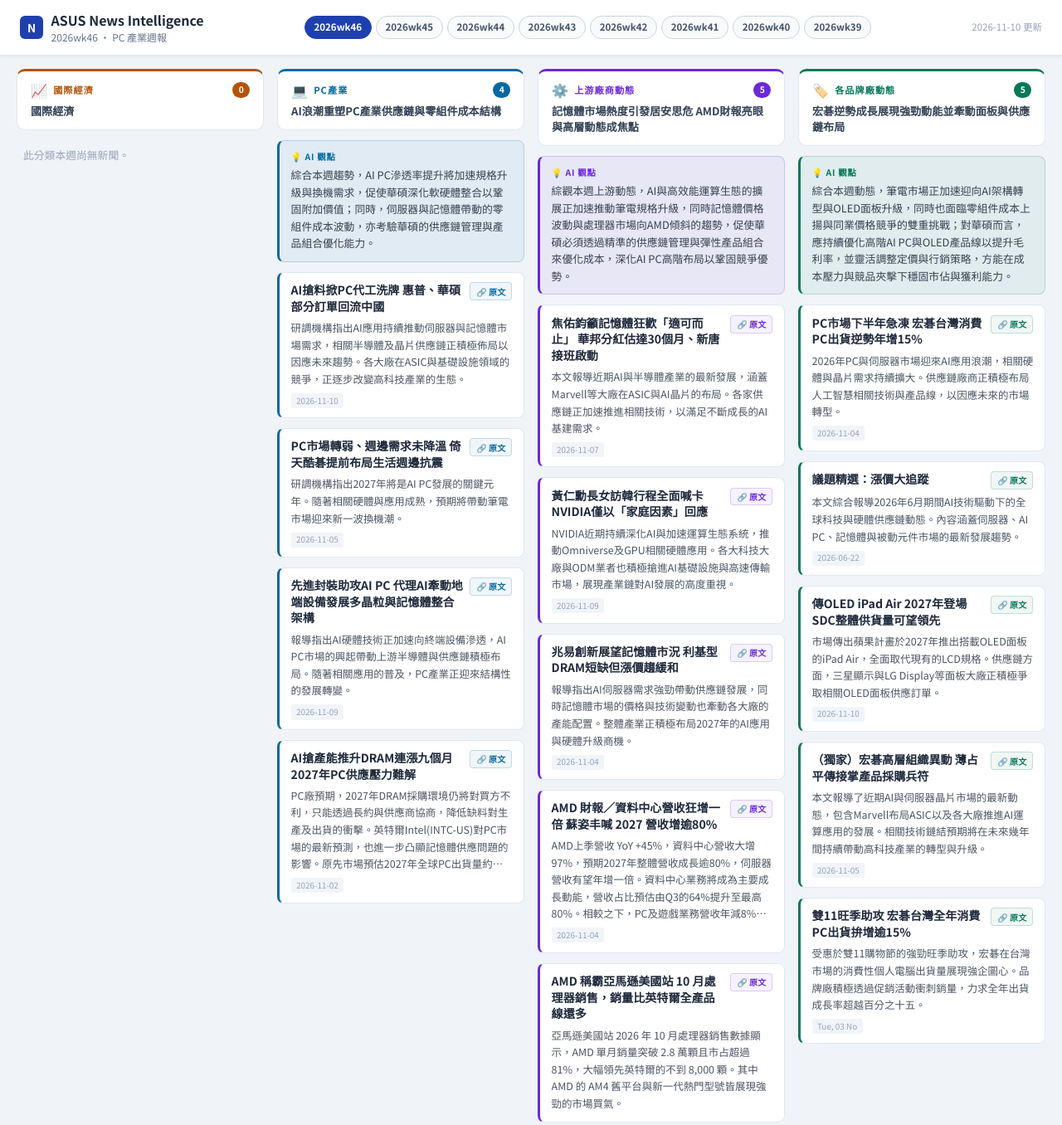
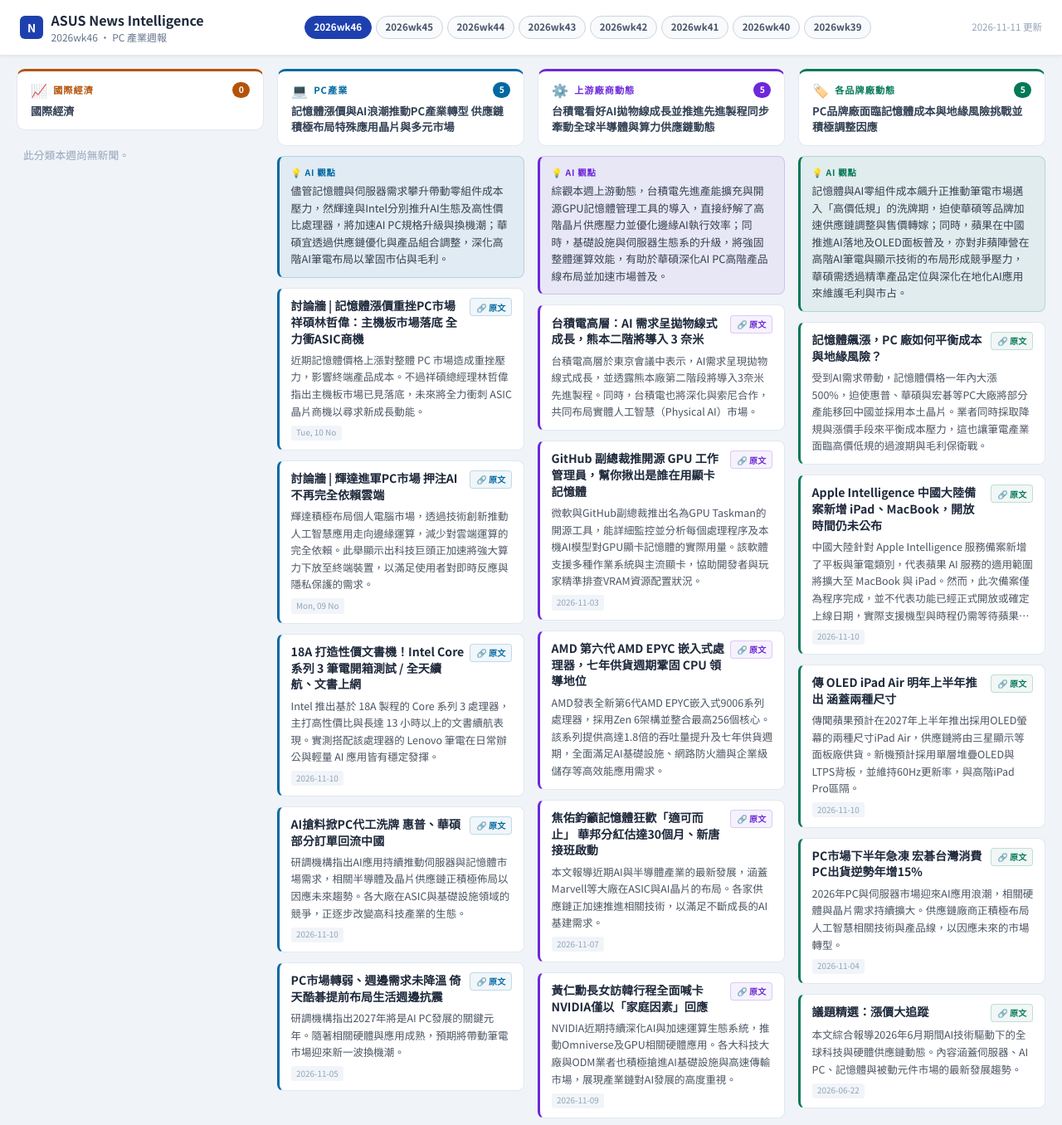
Before and after one commit to AngelaHNWang/Weekly-News-Summary, a plain HTML site: page index.html in a window 1280 px wide. Shown: the whole page at 83% size. Drawn offline with Linux system fonts and the light colour scheme.

Commit message:
Auto update news dashboard (2026-11-11 13:58)

```diff
--- a/index.html
+++ b/index.html
@@ -176,7 +176,7 @@
             </div>
         </div>
         <div class="history-nav"><a href="archive/2026wk46.html" class="week-pill active">2026wk46</a><a href="archive/2026wk45.html" class="week-pill">2026wk45</a><a href="archive/2026wk44.html" class="week-pill">2026wk44</a><a href="archive/2026wk43.html" class="week-pill">2026wk43</a><a href="archive/2026wk42.html" class="week-pill">2026wk42</a><a href="archive/2026wk41.html" class="week-pill">2026wk41</a><a href="archive/2026wk40.html" class="week-pill">2026wk40</a><a href="archive/2026wk39.html" class="week-pill">2026wk39</a></div>
-        <div class="header-date">2026-11-10 更新</div>
+        <div class="header-date">2026-11-11 更新</div>
     </div>
     <div class="news-grid"><div class="news-col" style="--cat-color:#b45309; --cat-bg:rgba(180,83,9,0.06); --cat-border:rgba(180,83,9,0.2);">
                 <div class="cat-header">
@@ -192,15 +192,42 @@
                     <div class="cat-meta">
                         <span class="cat-icon">💻</span>
                         <span class="cat-label">PC產業</span>
-                        <span class="cat-count">4</span>
+                        <span class="cat-count">5</span>
                     </div>
-                    <div class="cat-summary">AI浪潮重塑PC產業供應鏈與零組件成本結構</div>
+                    <div class="cat-summary">記憶體漲價與AI浪潮推動PC產業轉型 供應鏈積極布局特殊應用晶片與多元市場</div>
                 </div>
 
                     <div class="ai-insight">
                         <div class="ai-label">💡 AI 觀點</div>
-                        <div class="ai-text">綜合本週趨勢，AI PC滲透率提升將加速規格升級與換機需求，促使華碩深化軟硬體整合以鞏固附加價值；同時，伺服器與記憶體帶動的零組件成本波動，亦考驗華碩的供應鏈管理與產品組合優化能力。</div>
+                        <div class="ai-text">儘管記憶體與伺服器需求攀升帶動零組件成本壓力，然輝達與Intel分別推升AI生態及高性價比處理器，將加速AI PC規格升級與換機潮；華碩宜透過供應鏈優化與產品組合調整，深化高階AI筆電布局以鞏固市佔與毛利。</div>
                     </div>
+
+                        <div class="news-item">
+                            <div class="news-row">
+                                <h4 class="news-title">討論牆 | 記憶體漲價重挫PC市場 祥碩林哲偉：主機板市場落底 全力衝ASIC商機</h4>
+                                <a href="https://today.line.me/tw/v3/posts/list/article/aGp7w5W" target="_blank" class="link-btn">🔗 原文</a>
+                            </div>
+                            <p class="news-body">近期記憶體價格上漲對整體 PC 市場造成重挫壓力，影響終端產品成本。不過祥碩總經理林哲偉指出主機板市場已見落底，未來將全力衝刺 ASIC 晶片商機以尋求新成長動能。</p>
+                            <span class="news-time">Tue, 10 No</span>
+                        </div>
+
+                        <div class="news-item">
+                            <div class="news-row">
+                                <h4 class="news-title">討論牆 | 輝達進軍PC市場 押注AI不再完全依賴雲端</h4>
+                                <a href="https://today.line.me/tw/v3/posts/list/article/MLVZk9D" target="_blank" class="link-btn">🔗 原文</a>
+                            </div>
+                            <p class="news-body">輝達積極布局個人電腦市場，透過技術創新推動人工智慧應用走向邊緣運算，減少對雲端運算的完全依賴。此舉顯示出科技巨頭正加速將強大算力下放至終端裝置，以滿足使用者對即時反應與隱私保護的需求。</p>
+                            <span class="news-time">Mon, 09 No</span>
+                        </div>
+
+                        <div class="news-item">
+                            <div class="news-row">
+                                <h4 class="news-title">18A 打造性價文書機！Intel Core 系列 3 筆電開箱測試 / 全天續航、文書上網</h4>
+                                <a href="https://news.xfastest.com/169767/intel-core-3-5-320-18a-review/" target="_blank" class="link-btn">🔗 原文</a>
+                            </div>
+                            <p class="news-body">Intel 推出基於 18A 製程的 Core 系列 3 處理器，主打高性價比與長達 13 小時以上的文書續航表現。實測搭配該處理器的 Lenovo 筆電在日常辦公與輕量 AI 應用皆有穩定發揮。</p>
+                            <span class="news-time">2026-11-10</span>
+                        </div>
 
                         <div class="news-item">
                             <div class="news-row">
@@ -219,24 +246,6 @@
                             <p class="news-body">研調機構指出2027年將是AI PC發展的關鍵元年。隨著相關硬體與應用成熟，預期將帶動筆電市場迎來新一波換機潮。</p>
                             <span class="news-time">2026-11-05</span>
                         </div>
-
-                        <div class="news-item">
-                            <div class="news-row">
-                                <h4 class="news-title">先進封裝助攻AI PC 代理AI牽動地端設備發展多晶粒與記憶體整合架構</h4>
-                                <a href="https://www.digitimes.com.tw/research/report/?cnlid=3&v=20261109-375&n=1" target="_blank" class="link-btn">🔗 原文</a>
-                            </div>
-                            <p class="news-body">報導指出AI硬體技術正加速向終端設備滲透，AI PC市場的興起帶動上游半導體與供應鏈積極布局。隨著相關應用的普及，PC產業正迎來結構性的發展轉變。</p>
-                            <span class="news-time">2026-11-09</span>
-                        </div>
-
-                        <div class="news-item">
-                            <div class="news-row">
-                                <h4 class="news-title">AI搶產能推升DRAM連漲九個月 2027年PC供應壓力難解</h4>
-                                <a href="https://uanalyze.com.tw/articles/4474458183" target="_blank" class="link-btn">🔗 原文</a>
-                            </div>
-                            <p class="news-body">PC廠預期，2027年DRAM採購環境仍將對買方不利，只能透過長約與供應商協商，降低缺料對生產及出貨的衝擊。英特爾Intel(INTC-US)對PC市場的最新預測，也進一步凸顯記憶體供應問題的影響。原先市場預估2027年全球PC出貨量約持平至年減7%，但英特爾預期明年市場將萎縮約10%，且記憶體供應緊張可能持續至2027年底，2028年能否改善仍有不確定性。</p>
-                            <span class="news-time">2026-11-02</span>
-                        </div>
                         </div><div class="news-col" style="--cat-color:#6d28d9; --cat-bg:rgba(109,40,217,0.06); --cat-border:rgba(109,40,217,0.2);">
                 <div class="cat-header">
                     <div class="cat-meta">
@@ -244,13 +253,40 @@
                         <span class="cat-label">上游廠商動態</span>
                         <span class="cat-count">5</span>
                     </div>
-                    <div class="cat-summary">記憶體市場熱度引發居安思危 AMD財報亮眼與高層動態成焦點</div>
+                    <div class="cat-summary">台積電看好AI拋物線成長並推進先進製程同步牽動全球半導體與算力供應鏈動態</div>
                 </div>
 
                     <div class="ai-insight">
                         <div class="ai-label">💡 AI 觀點</div>
-                        <div class="ai-text">綜觀本週上游動態，AI與高效能運算生態的擴展正加速推動筆電規格升級，同時記憶體價格波動與處理器市場向AMD傾斜的趨勢，促使華碩必須透過精準的供應鏈管理與彈性產品組合來優化成本，深化AI PC高階布局以鞏固競爭優勢。</div>
+                        <div class="ai-text">綜觀本週上游動態，台積電先進產能擴充與開源GPU記憶體管理工具的導入，直接紓解了高階晶片供應壓力並優化邊緣AI執行效率；同時，基礎設施與伺服器生態系的升級，將強固整體運算效能，有助於華碩深化AI PC高階產品線布局並加速市場普及。</div>
                     </div>
+
+                        <div class="news-item">
+                            <div class="news-row">
+                                <h4 class="news-title">台積電高層：AI 需求呈拋物線式成長，熊本二階將導入 3 奈米</h4>
+                                <a href="https://technews.tw/2026/11/11/tsmc-executives-ai-demand-growing-parabolically-kumamoto-phase-2-introduce-3nm/" target="_blank" class="link-btn">🔗 原文</a>
+                            </div>
+                            <p class="news-body">台積電高層於東京會議中表示，AI需求呈現拋物線式成長，並透露熊本廠第二階段將導入3奈米先進製程。同時，台積電也將深化與索尼合作，共同布局實體人工智慧（Physical AI）市場。</p>
+
+                        </div>
+
+                        <div class="news-item">
+                            <div class="news-row">
+                                <h4 class="news-title">GitHub 副總裁推開源 GPU 工作管理員，幫你揪出是誰在用顯卡記憶體</h4>
+                                <a href="https://technews.tw/2026/11/11/microsoft-developer-builds-a-gpu-task-manager-to-show-which-apps-are-eating-your-vram/" target="_blank" class="link-btn">🔗 原文</a>
+                            </div>
+                            <p class="news-body">微軟與GitHub副總裁推出名為GPU Taskman的開源工具，能詳細監控並分析每個處理程序及本機AI模型對GPU顯卡記憶體的實際用量。該軟體支援多種作業系統與主流顯卡，協助開發者與玩家精準排查VRAM資源配置狀況。</p>
+                            <span class="news-time">2026-11-03</span>
+                        </div>
+
+                        <div class="news-item">
+                            <div class="news-row">
+                                <h4 class="news-title">AMD 第六代 AMD EPYC 嵌入式處理器，七年供貨週期鞏固 CPU 領導地位</h4>
+                                <a href="https://technews.tw/2026/11/11/amd-6th-generation-amd-epyc-embedded-processor/" target="_blank" class="link-btn">🔗 原文</a>
+                            </div>
+                            <p class="news-body">AMD發表全新第6代AMD EPYC嵌入式9006系列處理器，採用Zen 6架構並整合最高256個核心。該系列提供高達1.8倍的吞吐量提升及七年供貨週期，全面滿足AI基礎設施、網路防火牆與企業級儲存等高效能應用需求。</p>
+
+                        </div>
 
                         <div class="news-item">
                             <div class="news-row">
@@ -269,33 +305,6 @@
                             <p class="news-body">NVIDIA近期持續深化AI與加速運算生態系統，推動Omniverse及GPU相關硬體應用。各大科技大廠與ODM業者也積極搶進AI基礎設施與高速傳輸市場，展現產業鏈對AI發展的高度重視。</p>
                             <span class="news-time">2026-11-09</span>
                         </div>
-
-                        <div class="news-item">
-                            <div class="news-row">
-                                <h4 class="news-title">兆易創新展望記憶體市況 利基型DRAM短缺但漲價趨緩和</h4>
-                                <a href="https://www.digitimes.com.tw/tech/dt/n/shwnws.asp?id=0000773512_PXD660Q1068JEV33H8QMU" target="_blank" class="link-btn">🔗 原文</a>
-                            </div>
-                            <p class="news-body">報導指出AI伺服器需求強勁帶動供應鏈發展，同時記憶體市場的價格與技術變動也牽動各大廠的產能配置。整體產業正積極布局2027年的AI應用與硬體升級商機。</p>
-                            <span class="news-time">2026-11-04</span>
-                        </div>
-
-                        <div class="news-item">
-                            <div class="news-row">
-                                <h4 class="news-title">AMD 財報／資料中心營收狂增一倍 蘇姿丰喊 2027 營收增逾80%</h4>
-                                <a href="https://money.udn.com/money/story/123398/9855839?dark_mode=1" target="_blank" class="link-btn">🔗 原文</a>
-                            </div>
-                            <p class="news-body">AMD上季營收 YoY +45%，資料中心營收大增97%，預期2027年整體營收成長逾80%，伺服器營收有望年增一倍。資料中心業務將成為主要成長動能，營收占比預估由Q3的64%提升至最高80%。相較之下，PC及遊戲業務營收年減8%，其中遊戲衰退40%；執行長並預估2027年全球PC市場將出現雙位數衰退。</p>
-                            <span class="news-time">2026-11-04</span>
-                        </div>
-
-                        <div class="news-item">
-                            <div class="news-row">
-                                <h4 class="news-title">AMD 稱霸亞馬遜美國站 10 月處理器銷售，銷量比英特爾全產品線還多</h4>
-                                <a href="https://technews.tw/2026/11/04/amazon-sells-over-13000-am4-compatible-cpus-in-a-single-month/" target="_blank" class="link-btn">🔗 原文</a>
-                            </div>
-                            <p class="news-body">亞馬遜美國站 2026 年 10 月處理器銷售數據顯示，AMD 單月銷量突破 2.8 萬顆且市占超過 81%，大幅領先英特爾的不到 8,000 顆。其中 AMD 的 AM4 舊平台與新一代熱門型號皆展現強勁的市場買氣。</p>
-
-                        </div>
                         </div><div class="news-col" style="--cat-color:#047857; --cat-bg:rgba(4,120,87,0.06); --cat-border:rgba(4,120,87,0.2);">
                 <div class="cat-header">
                     <div class="cat-meta">
@@ -303,13 +312,40 @@
                         <span class="cat-label">各品牌廠動態</span>
                         <span class="cat-count">5</span>
                     </div>
-                    <div class="cat-summary">宏碁逆勢成長展現強勁動能並牽動面板與供應鏈布局</div>
+                    <div class="cat-summary">PC品牌廠面臨記憶體成本與地緣風險挑戰並積極調整因應</div>
                 </div>
 
                     <div class="ai-insight">
                         <div class="ai-label">💡 AI 觀點</div>
-                        <div class="ai-text">綜合本週動態，筆電市場正加速迎向AI架構轉型與OLED面板升級，同時也面臨零組件成本上揚與同業價格競爭的雙重挑戰；對華碩而言，應持續優化高階AI PC與OLED產品線以提升毛利率，並靈活調整定價與行銷策略，方能在成本壓力與競品夾擊下穩固市佔與獲利能力。</div>
+                        <div class="ai-text">記憶體與AI零組件成本飆升正推動筆電市場邁入「高價低規」的洗牌期，迫使華碩等品牌加速供應鏈調整與售價轉嫁；同時，蘋果在中國推進AI落地及OLED面板普及，亦對非蘋陣營在高階AI筆電與顯示技術的布局形成競爭壓力，華碩需透過精準產品定位與深化在地化AI應用來維護毛利與市占。</div>
                     </div>
+
+                        <div class="news-item">
+                            <div class="news-row">
+                                <h4 class="news-title">記憶體飆漲，PC 廠如何平衡成本與地緣風險？</h4>
+                                <a href="https://technews.tw/ai-agent/ai-boom-soaring-costs-pc-production-return-china/45156/" target="_blank" class="link-btn">🔗 原文</a>
+                            </div>
+                            <p class="news-body">受到AI需求帶動，記憶體價格一年內大漲500%，迫使惠普、華碩與宏碁等PC大廠將部分產能移回中國並採用本土晶片。業者同時採取降規與漲價手段來平衡成本壓力，這也讓筆電產業面臨高價低規的過渡期與毛利保衛戰。</p>
+
+                        </div>
+
+                        <div class="news-item">
+                            <div class="news-row">
+                                <h4 class="news-title">Apple Intelligence 中國大陸備案新增 iPad、MacBook，開放時間仍未公布</h4>
+                                <a href="https://news.xfastest.com/169798/apple-intelligence-%E4%B8%AD/" target="_blank" class="link-btn">🔗 原文</a>
+                            </div>
+                            <p class="news-body">中國大陸針對 Apple Intelligence 服務備案新增了平板與筆電類別，代表蘋果 AI 服務的適用範圍將擴大至 MacBook 與 iPad。然而，此次備案僅為程序完成，並不代表功能已經正式開放或確定上線日期，實際支援機型與時程仍需等待蘋果官方後續公布。</p>
+                            <span class="news-time">2026-11-10</span>
+                        </div>
+
+                        <div class="news-item">
+                            <div class="news-row">
+                                <h4 class="news-title">傳 OLED iPad Air 明年上半年推出 涵蓋兩種尺寸</h4>
+                                <a href="https://www.newmobilelife.com/2026/11/10/oled-ipad-air-2027-launch/" target="_blank" class="link-btn">🔗 原文</a>
+                            </div>
+                            <p class="news-body">傳聞蘋果預計在2027年上半年推出採用OLED螢幕的兩種尺寸iPad Air，供應鏈將由三星顯示等面板廠供貨。新機預計採用單層堆疊OLED與LTPS背板，並維持60Hz更新率，與高階iPad Pro區隔。</p>
+                            <span class="news-time">2026-11-10</span>
+                        </div>
 
                         <div class="news-item">
                             <div class="news-row">
@@ -328,33 +364,6 @@
                             <p class="news-body">本文綜合報導2026年6月期間AI技術驅動下的全球科技與硬體供應鏈動態。內容涵蓋伺服器、AI PC、記憶體與被動元件市場的最新發展趨勢。</p>
                             <span class="news-time">2026-06-22</span>
                         </div>
-
-                        <div class="news-item">
-                            <div class="news-row">
-                                <h4 class="news-title">傳OLED iPad Air 2027年登場 SDC整體供貨量可望領先</h4>
-                                <a href="https://www.digitimes.com.tw/tech/dt/n/shwnws.asp?id=0000774015_F1R1FLIS07V78H6MH7LEW" target="_blank" class="link-btn">🔗 原文</a>
-                            </div>
-                            <p class="news-body">市場傳出蘋果計畫於2027年推出搭載OLED面板的iPad Air，全面取代現有的LCD規格。供應鏈方面，三星顯示與LG Display等面板大廠正積極爭取相關OLED面板供應訂單。</p>
-                            <span class="news-time">2026-11-10</span>
-                        </div>
-
-                        <div class="news-item">
-                            <div class="news-row">
-                                <h4 class="news-title">（獨家）宏碁高層組織異動 薄占平傳接掌產品採購兵符</h4>
-                                <a href="https://www.digitimes.com.tw/tech/dt/n/shwnws.asp?id=773709" target="_blank" class="link-btn">🔗 原文</a>
-                            </div>
-                            <p class="news-body">本文報導了近期AI與伺服器晶片市場的最新動態，包含Marvell布局ASIC以及各大廠推進AI運算應用的發展。相關技術鏈結預期將在未來幾年間持續帶動高科技產業的轉型與升級。</p>
-                            <span class="news-time">2026-11-05</span>
-                        </div>
-
-                        <div class="news-item">
-                            <div class="news-row">
-                                <h4 class="news-title">雙11旺季助攻 宏碁台灣全年消費PC出貨拚增逾15%</h4>
-                                <a href="https://www.msn.com/zh-tw/money/%E4%B8%80%E8%88%AC/%E9%9B%9911%E6%97%BA%E5%AD%A3%E5%8A%A9%E6%94%BB-%E5%AE%8F%E7%A2%81%E5%8F%B0%E7%81%A3%E5%85%A8%E5%B9%B4%E6%B6%88%E8%B2%BBpc%E5%87%BA%E8%B2%A8%E6%8B%9A%E5%A2%9E%E9%80%BE15/ar-AA2gEsAf?ocid=finance-verthp-feeds" target="_blank" class="link-btn">🔗 原文</a>
-                            </div>
-                            <p class="news-body">受惠於雙11購物節的強勁旺季助攻，宏碁在台灣市場的消費性個人電腦出貨量展現強企圖心。品牌廠積極透過促銷活動衝刺銷量，力求全年出貨成長率超越百分之十五。</p>
-                            <span class="news-time">Tue, 03 No</span>
-                        </div>
                         </div></div>
 </body>
 </html>
```
Also changed, not shown: archive/2026wk46.html (+89 -80 lines).
